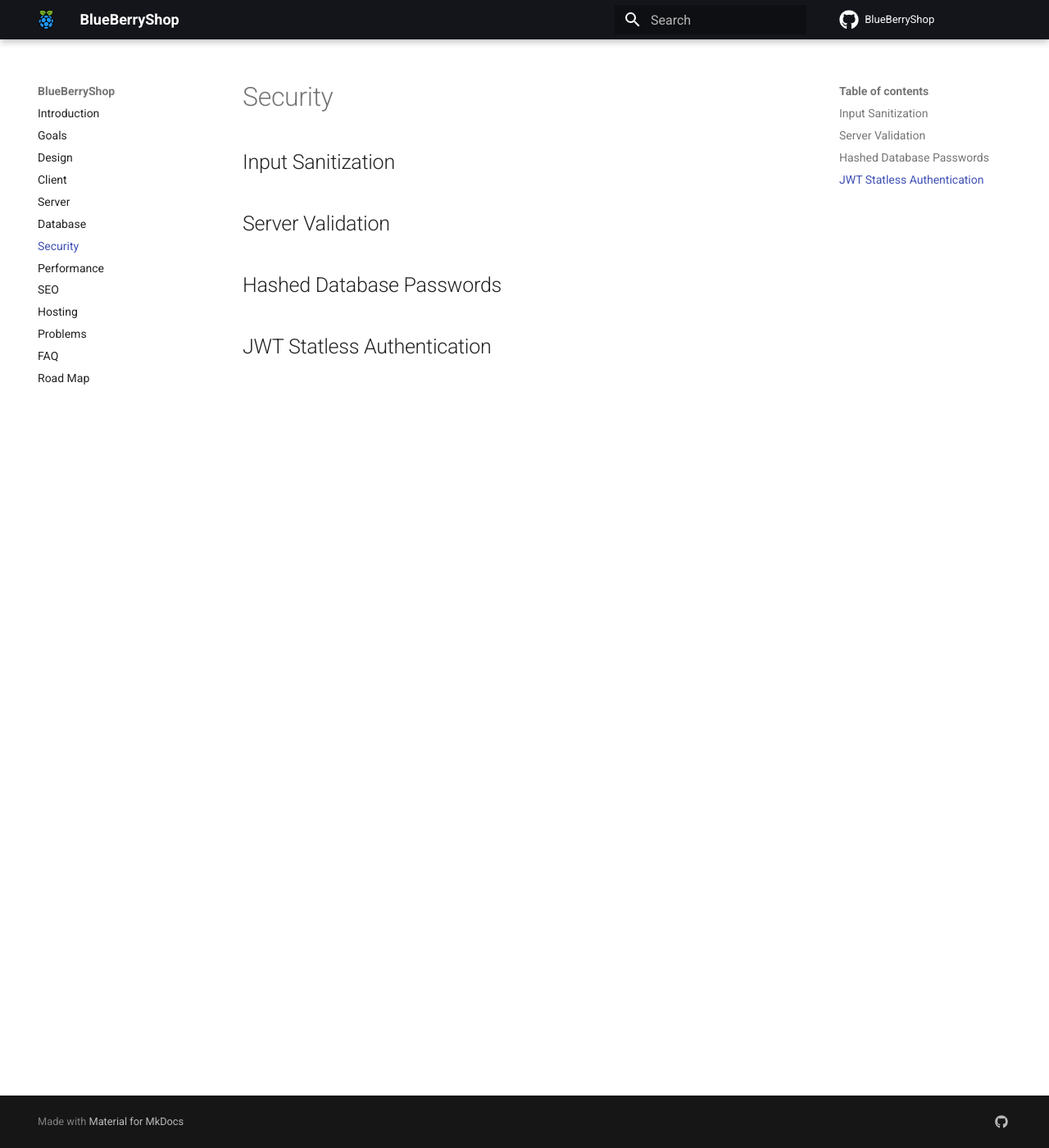
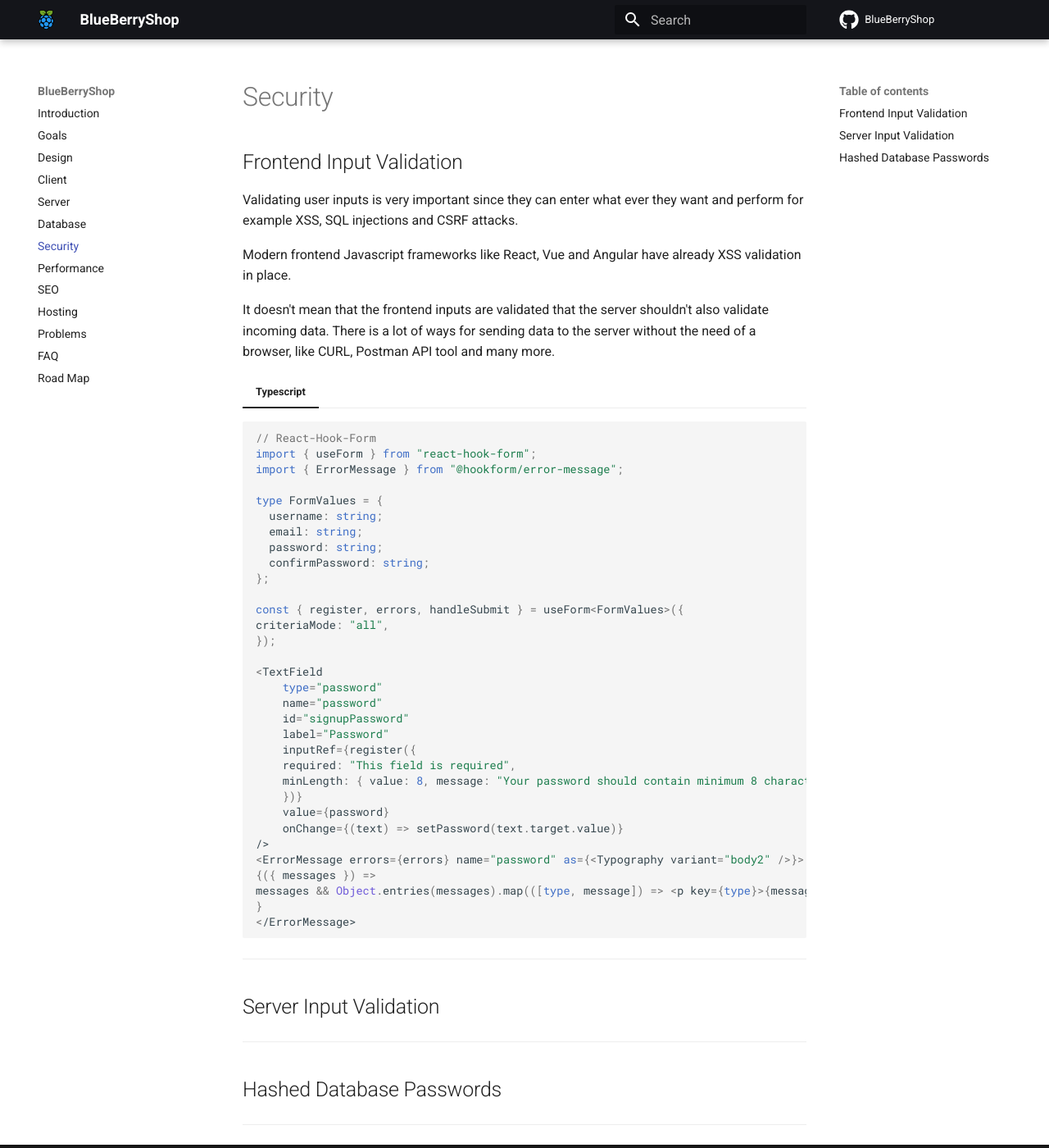
Before and after one commit to besSejrani/TechStore, an MkDocs documentation site: the page built from Documentation/docs/6.security.md, in a window 1280 px wide and 1400 px high. Shown: the whole window at 82% size. Built offline with MkDocs 1.6.1 and Material for MkDocs 9.7.7, drawn with Linux system fonts in a browser that asks for light colours; comment, search, counter and statistics services are not loaded.

Commit message:
updated documentation

````diff
--- a/Documentation/docs/6.security.md
+++ b/Documentation/docs/6.security.md
@@ -1,9 +1,56 @@
 # Security
 
-## Input Sanitization
+## Frontend Input Validation
 
-## Server Validation
+Validating user inputs is very important since they can enter what ever they want and perform for example XSS, SQL injections and CSRF attacks.
+
+Modern frontend Javascript frameworks like React, Vue and Angular have already XSS validation in place.
+
+It doesn't mean that the frontend inputs are validated that the server shouldn't also validate incoming data. There is a lot of ways for sending data to the server without the need of a browser, like CURL, Postman API tool and many more.
+
+=== "Typescript"
+
+```typescript
+// React-Hook-Form
+import { useForm } from "react-hook-form";
+import { ErrorMessage } from "@hookform/error-message";
+
+type FormValues = {
+  username: string;
+  email: string;
+  password: string;
+  confirmPassword: string;
+};
+
+const { register, errors, handleSubmit } = useForm<FormValues>({
+criteriaMode: "all",
+});
+
+<TextField
+    type="password"
+    name="password"
+    id="signupPassword"
+    label="Password"
+    inputRef={register({
+    required: "This field is required",
+    minLength: { value: 8, message: "Your password should contain minimum 8 characters" },
+    })}
+    value={password}
+    onChange={(text) => setPassword(text.target.value)}
+/>
+<ErrorMessage errors={errors} name="password" as={<Typography variant="body2" />}>
+{({ messages }) =>
+messages && Object.entries(messages).map(([type, message]) => <p key={type}>{message}</p>)
+}
+</ErrorMessage>
+```
+
+<hr/>
+
+## Server Input Validation
+
+<hr/>
 
 ## Hashed Database Passwords
 
-## JWT Statless Authentication
+<hr/>
````
Also changed, not shown: Documentation/docs/1.goals.md (+1 -1 lines), Documentation/docs/3.client.md (+4 -0 lines), Documentation/docs/4.server.md (+2 -0 lines), Documentation/docs/5.database.md (+2 -0 lines), Documentation/docs/a.problems.md (+1 -1 lines), 2 other files.
